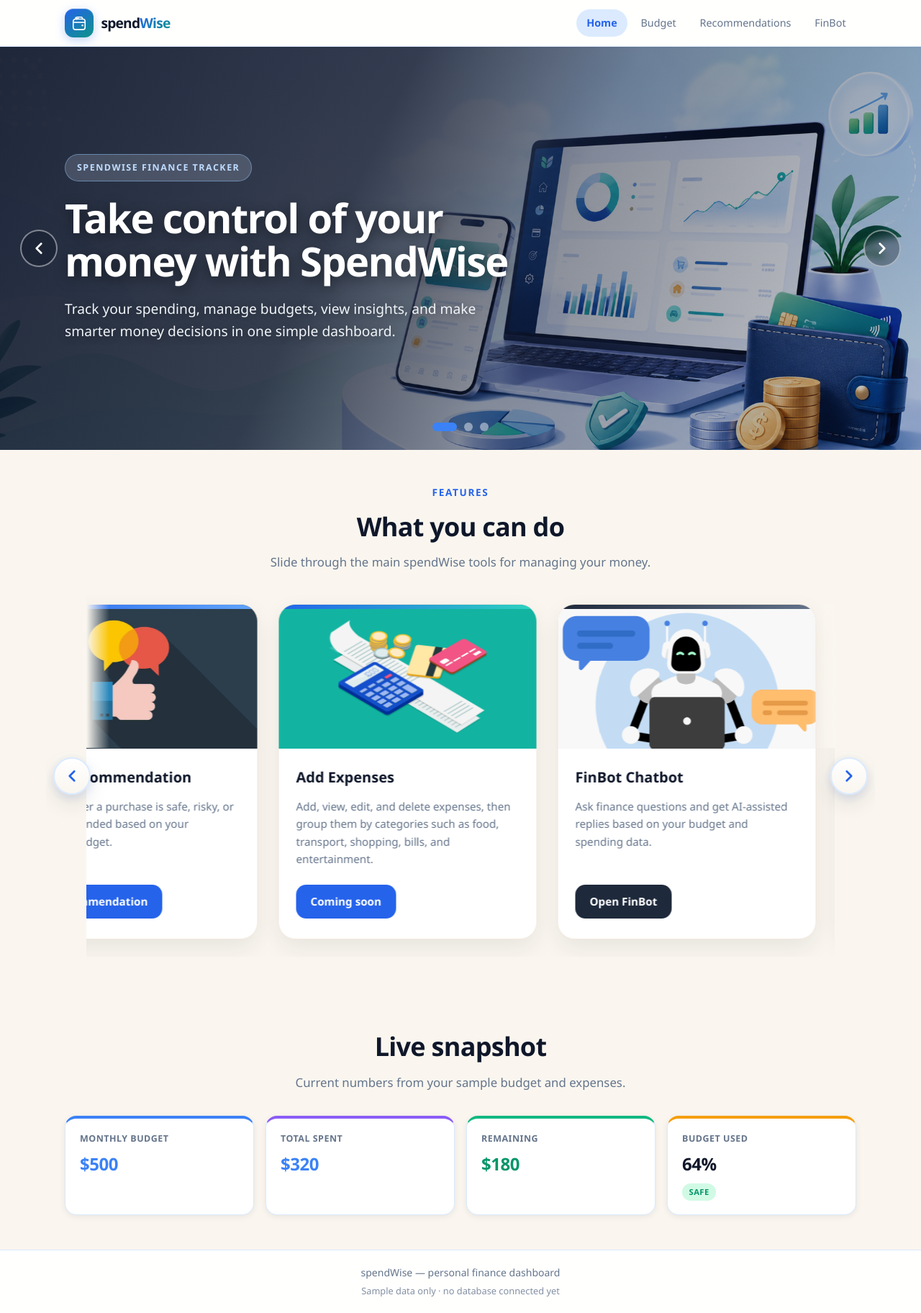
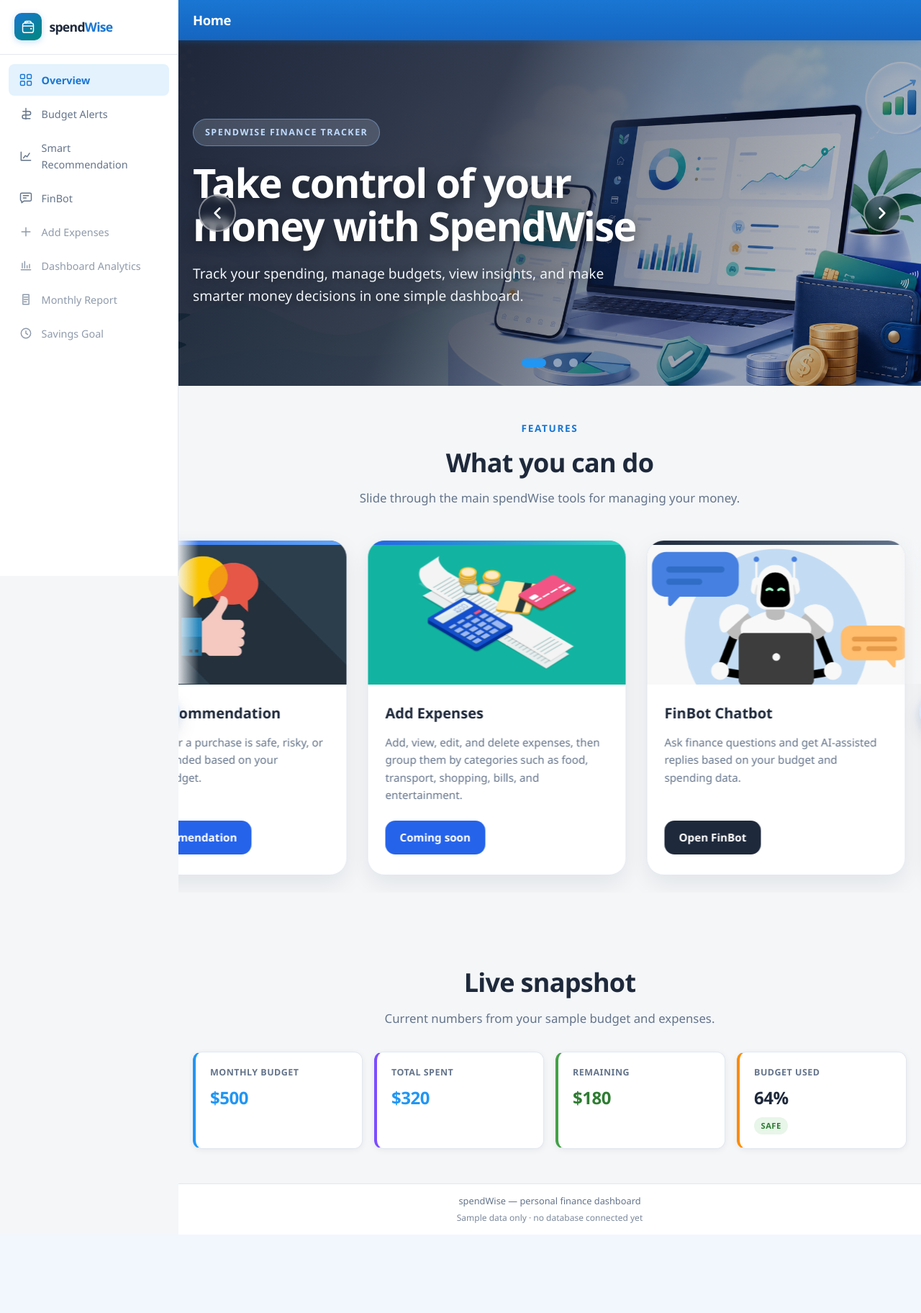
Before and after one commit to chengxunRP/Team1-FinanceTracker-project, a Node server app: page / in a window 1280 px wide. Shown: the whole page at 72% size. After the commit the page ends 1715 px from the top, so only its background shows below. Run offline with Node 20, Linux system fonts and the light colour scheme; grey boxes are pictures that could not be loaded.

Commit message:
Redesign website dashboard layout

```diff
--- /dev/null
+++ b/app/public/js/app-shell.js
@@ -0,0 +1,34 @@
+(function () {
+  "use strict";
+
+  var toggle = document.getElementById("sidebarToggle");
+  var backdrop = document.getElementById("sidebarBackdrop");
+
+  function setSidebarOpen(isOpen) {
+    document.body.classList.toggle("sidebar-open", isOpen);
+    if (toggle) {
+      toggle.setAttribute("aria-expanded", isOpen ? "true" : "false");
+    }
+    if (backdrop) {
+      backdrop.hidden = !isOpen;
+    }
+  }
+
+  if (toggle) {
+    toggle.addEventListener("click", function () {
+      setSidebarOpen(!document.body.classList.contains("sidebar-open"));
+    });
+  }
+
+  if (backdrop) {
+    backdrop.addEventListener("click", function () {
+      setSidebarOpen(false);
+    });
+  }
+
+  window.addEventListener("resize", function () {
+    if (window.innerWidth > 991) {
+      setSidebarOpen(false);
+    }
+  });
+})();
--- a/app/public/style.css
+++ b/app/public/style.css
@@ -1,55 +1,59 @@
-/* spendWise — light finance-app theme */
+/* spendWise — finance dashboard theme */
 
 :root {
   --white: #ffffff;
   --surface: #ffffff;
-  --surface-elevated: #f8fafc;
-  --bg: #faf6ef;
-  --bg-soft: #fbf7f0;
-  --bg-mint: #fdf6ec;
+  --surface-elevated: #ffffff;
+  --bg: #f4f6f8;
+  --bg-soft: #f5f7fa;
+  --bg-mint: #eef2f6;
   --grey-50: #f8fafc;
   --grey-100: #f1f5f9;
-  --grey-200: #dbeafe;
+  --grey-200: #e2e8f0;
   --grey-300: #cbd5e1;
-  --text: #0f172a;
+  --text: #1e293b;
   --text-muted: #64748b;
-  --text-on-bg: #0f172a;
+  --text-on-bg: #1e293b;
   --text-muted-on-bg: #64748b;
-  --blue: #2563eb;
-  --blue-mid: #3b82f6;
-  --blue-light: #dbeafe;
-  --teal: #0d9488;
-  --teal-light: #ccfbf1;
-  --green: #059669;
-  --green-light: #d1fae5;
-  --warning: #d97706;
-  --warning-light: #fef3c7;
-  --warning-text: #92400e;
-  --danger: #dc2626;
-  --danger-light: #fee2e2;
-  --danger-text: #991b1b;
-  --success-border: #86efac;
-  --warning-border: #fcd34d;
-  --danger-border: #fca5a5;
-  --border-soft: #dbeafe;
-  --radius: 16px;
-  --radius-sm: 10px;
-  --radius-lg: 20px;
-  --shadow-xs: 0 1px 2px rgba(15, 23, 42, 0.06);
-  --shadow-sm: 0 2px 8px rgba(15, 23, 42, 0.08);
-  --shadow: 0 8px 30px rgba(15, 23, 42, 0.12);
-  --max-width: 1140px;
+  --blue: #1976d2;
+  --blue-mid: #2196f3;
+  --blue-light: #e3f2fd;
+  --blue-dark: #1565c0;
+  --teal: #00897b;
+  --teal-light: #e0f2f1;
+  --green: #2e7d32;
+  --green-light: #e8f5e9;
+  --warning: #ed6c02;
+  --warning-light: #fff3e0;
+  --warning-text: #e65100;
+  --danger: #d32f2f;
+  --danger-light: #ffebee;
+  --danger-text: #c62828;
+  --success-border: #81c784;
+  --warning-border: #ffb74d;
+  --danger-border: #e57373;
+  --border-soft: #e2e8f0;
+  --radius: 12px;
+  --radius-sm: 8px;
+  --radius-lg: 16px;
+  --shadow-xs: 0 1px 2px rgba(15, 23, 42, 0.05);
+  --shadow-sm: 0 2px 8px rgba(15, 23, 42, 0.06);
+  --shadow: 0 4px 20px rgba(15, 23, 42, 0.08);
+  --max-width: 1200px;
+  --sidebar-width: 248px;
+  --topbar-height: 56px;
   --font: "Segoe UI", system-ui, -apple-system, BlinkMacSystemFont, sans-serif;
 }
 
 *, *::before, *::after { box-sizing: border-box; }
 
-body {
+body,
+.app-body {
   margin: 0;
   min-height: 100vh;
   font-family: var(--font);
   font-size: 1rem;
-  background: linear-gradient(180deg, var(--bg) 0%, var(--bg-soft) 100%);
+  background: var(--bg);
   color: var(--text);
   line-height: 1.6;
   -webkit-font-smoothing: antialiased;
@@ -58,158 +62,212 @@
 a { color: var(--blue-mid); text-decoration: none; }
 a:hover { color: var(--blue); }
 
-.main {
-  max-width: var(--max-width);
-  margin: 0 auto;
-  padding: 1.5rem 1.25rem 3rem;
-}
-
-body.page-home .main {
-  max-width: none;
-  padding: 0;
-  width: 100%;
-  position: relative;
-  z-index: 1;
-}
-
-/* ----- Navbar ----- */
-.site-header {
-  background: rgba(255, 255, 255, 0.92);
-  backdrop-filter: blur(12px);
-  border-bottom: 1px solid var(--border-soft);
-  box-shadow: var(--shadow-xs);
+/* ----- App shell layout ----- */
+
+.app-shell {
+  display: flex;
+  min-height: 100vh;
+}
+
+.app-sidebar {
+  width: var(--sidebar-width);
+  flex-shrink: 0;
+  background: var(--white);
+  border-right: 1px solid var(--border-soft);
+  display: flex;
+  flex-direction: column;
   position: sticky;
   top: 0;
-  z-index: 1000;
-  isolation: isolate;
-}
-
-.header-inner {
-  max-width: var(--max-width);
-  margin: 0 auto;
-  padding: 0.75rem 1.25rem;
-  display: flex;
-  align-items: center;
-  justify-content: space-between;
-  gap: 1rem;
-  position: relative;
-  z-index: 1;
-}
-
-.nav {
-  display: flex;
-  gap: 0.25rem;
-  flex-wrap: wrap;
-  position: relative;
-  z-index: 2;
-}
-
-.logo {
+  height: 100vh;
+  overflow-y: auto;
+  z-index: 200;
+}
+
+.sidebar-brand {
   display: flex;
   align-items: center;
   gap: 0.65rem;
-  font-weight: 700;
-  font-size: 1.15rem;
-  color: var(--text);
+  padding: 1.15rem 1.25rem;
   text-decoration: none;
-  letter-spacing: -0.03em;
-}
-
-.logo:hover { text-decoration: none; }
-.logo:hover .logo-text { color: var(--text); }
-.logo:hover .logo-text-accent { filter: brightness(1.08); }
-
-.logo-icon {
-  width: 40px;
-  height: 40px;
-  background: linear-gradient(145deg, var(--blue) 0%, var(--teal) 100%);
-  color: #ffffff;
-  border-radius: 12px;
+  border-bottom: 1px solid var(--border-soft);
+}
+
+.sidebar-brand:hover { text-decoration: none; }
+
+.sidebar-nav {
+  display: flex;
+  flex-direction: column;
+  gap: 0.2rem;
+  padding: 0.85rem 0.75rem 1.25rem;
+}
+
+.sidebar-link {
   display: flex;
   align-items: center;
-  justify-content: center;
-  flex-shrink: 0;
-  box-shadow:
-    0 4px 14px rgba(37, 99, 235, 0.28),
-    inset 0 1px 0 rgba(255, 255, 255, 0.22);
-  transition: transform 0.2s ease, box-shadow 0.2s ease;
-}
-
-.logo:hover .logo-icon {
-  transform: translateY(-1px);
-  box-shadow:
-    0 6px 18px rgba(37, 99, 235, 0.34),
-    inset 0 1px 0 rgba(255, 255, 255, 0.22);
-}
-
-.logo-mark {
-  width: 22px;
-  height: 22px;
-  display: block;
-}
-
-.logo-text {
-  font-size: 1.2rem;
-  font-weight: 700;
-  color: var(--text);
-  letter-spacing: -0.04em;
-}
-
-.logo-text-accent {
-  font-weight: 800;
-  background: linear-gradient(135deg, var(--blue) 0%, var(--teal) 100%);
-  -webkit-background-clip: text;
-  background-clip: text;
-  color: transparent;
-}
-
-.nav-link {
-  color: var(--text-muted);
-  padding: 0.45rem 0.9rem;
-  border-radius: 999px;
+  gap: 0.75rem;
+  padding: 0.65rem 0.85rem;
+  border-radius: var(--radius-sm);
+  color: var(--text-muted);
   font-size: 0.9rem;
   font-weight: 500;
   text-decoration: none;
   transition: background 0.15s, color 0.15s;
-  position: relative;
-  z-index: 1;
-}
-
-.nav-link:hover {
+}
+
+.sidebar-link:hover {
   background: var(--grey-100);
   color: var(--text);
   text-decoration: none;
 }
 
-.nav-link--active {
+.sidebar-link--active {
   background: var(--blue-light);
   color: var(--blue);
   font-weight: 600;
 }
 
-/* ----- Footer ----- */
-.site-footer {
-  background: rgba(255, 255, 255, 0.95);
+.sidebar-link--soon {
+  opacity: 0.72;
+}
+
+.sidebar-icon {
+  width: 20px;
+  height: 20px;
+  flex-shrink: 0;
+}
+
+.app-main {
+  flex: 1;
+  min-width: 0;
+  display: flex;
+  flex-direction: column;
+  min-height: 100vh;
+}
+
+.app-topbar {
+  height: var(--topbar-height);
+  flex-shrink: 0;
+  display: flex;
+  align-items: center;
+  gap: 0.85rem;
+  padding: 0 1.25rem;
+  background: linear-gradient(180deg, var(--blue) 0%, var(--blue-dark) 100%);
+  color: var(--white);
+  box-shadow: 0 2px 8px rgba(25, 118, 210, 0.25);
+  position: sticky;
+  top: 0;
+  z-index: 100;
+}
+
+.topbar-title {
+  margin: 0;
+  font-size: 1.15rem;
+  font-weight: 600;
+  letter-spacing: -0.02em;
+}
+
+.sidebar-toggle {
+  display: none;
+  align-items: center;
+  justify-content: center;
+  width: 40px;
+  height: 40px;
+  padding: 0;
+  border: none;
+  border-radius: var(--radius-sm);
+  background: rgba(255, 255, 255, 0.12);
+  color: var(--white);
+  cursor: pointer;
+}
+
+.sidebar-toggle svg {
+  width: 22px;
+  height: 22px;
+}
+
+.sidebar-toggle:hover {
+  background: rgba(255, 255, 255, 0.2);
+}
+
+.app-content {
+  flex: 1;
+  padding: 1.35rem 1.5rem 2rem;
+  max-width: 100%;
+}
+
+.app-content--home {
+  padding: 0;
+}
+
+.app-footer {
+  padding: 0.85rem 1.5rem;
   border-top: 1px solid var(--border-soft);
-  padding: 1.25rem;
-}
-
-.footer-inner {
+  background: var(--white);
+  text-align: center;
+}
+
+.app-footer p {
+  margin: 0;
+  font-size: 0.8rem;
+  color: var(--text-muted);
+}
+
+.app-footer .footer-note {
+  margin-top: 0.2rem !important;
+  font-size: 0.75rem !important;
+  opacity: 0.85;
+}
+
+.app-content:not(.app-content--home) {
+  width: 100%;
   max-width: var(--max-width);
-  margin: 0 auto;
-  text-align: center;
-}
-
-.site-footer p {
-  margin: 0;
-  font-size: 0.875rem;
-  color: var(--text-muted);
-}
-
-.footer-note {
-  margin-top: 0.25rem !important;
-  font-size: 0.8rem !important;
-  opacity: 0.8;
+  margin-left: auto;
+  margin-right: auto;
+}
+
+.sidebar-backdrop {
+  display: none;
+  position: fixed;
+  inset: 0;
+  background: rgba(15, 23, 42, 0.45);
+  z-index: 150;
+}
+
+.sidebar-backdrop:not([hidden]) {
+  display: block;
+}
+
+/* ----- Brand logo ----- */
+
+.logo-icon {
+  width: 38px;
+  height: 38px;
+  background: linear-gradient(145deg, var(--blue) 0%, var(--teal) 100%);
+  color: #ffffff;
+  border-radius: 10px;
+  display: flex;
+  align-items: center;
+  justify-content: center;
+  flex-shrink: 0;
+  box-shadow: 0 2px 8px rgba(25, 118, 210, 0.25);
+}
+
+.logo-mark {
+  width: 20px;
+  height: 20px;
+  display: block;
+}
+
+.logo-text {
+  font-size: 1.1rem;
+  font-weight: 700;
+  color: var(--text);
+  letter-spacing: -0.04em;
+}
+
+.logo-text-accent {
+  font-weight: 800;
+  color: var(--blue);
 }
 
 /* ----- Typography ----- */
@@ -417,17 +480,16 @@
 .stat-card {
   background: var(--surface);
   border: 1px solid var(--border-soft);
-  border-top: 4px solid var(--blue-mid);
   border-radius: var(--radius);
   padding: 1.15rem 1.25rem;
   box-shadow: var(--shadow-sm);
   color: var(--text);
 }
 
-.stat-grid .stat-card:nth-child(1) { border-top-color: #3b82f6; }
-.stat-grid .stat-card:nth-child(2) { border-top-color: #8b5cf6; }
-.stat-grid .stat-card:nth-child(3) { border-top-color: #10b981; }
-.stat-grid .stat-card:nth-child(4) { border-top-color: #f59e0b; }
+.stat-grid .stat-card:nth-child(1) { border-left: 4px solid #2196f3; }
+.stat-grid .stat-card:nth-child(2) { border-left: 4px solid #7c4dff; }
+.stat-grid .stat-card:nth-child(3) { border-left: 4px solid #43a047; }
+.stat-grid .stat-card:nth-child(4) { border-left: 4px solid #fb8c00; }
 
 .stat-card__label {
   display: block;
@@ -479,7 +541,7 @@
 
 .home-page-pro {
   --home-bg: var(--bg);
-  --home-border: #f3e7dc;
+  --home-border: var(--border-soft);
   --home-accent: var(--blue);
   --home-navy: #1a2332;
   background: var(--home-bg);
@@ -542,9 +604,10 @@
 .hero-slider-section {
   position: relative;
   width: 100%;
-  height: 560px;
+  height: 480px;
   overflow: hidden;
   background: var(--home-navy);
+  border-radius: 0;
 }
 
 .hero-slides {
--- a/app/views/partials/footer.ejs
+++ b/app/views/partials/footer.ejs
@@ -1,9 +1,13 @@
-  </main>
-  <footer class="site-footer">
-    <div class="footer-inner">
-      <p>spendWise — personal finance dashboard</p>
-      <p class="footer-note">Sample data only · no database connected yet</p>
+      </main>
+
+      <footer class="app-footer">
+        <p>spendWise — personal finance dashboard</p>
+        <p class="footer-note">Sample data only · no database connected yet</p>
+      </footer>
     </div>
-  </footer>
+  </div>
+
+  <div class="sidebar-backdrop" id="sidebarBackdrop" hidden></div>
+  <script src="/js/app-shell.js"></script>
 </body>
 </html>
--- a/app/views/partials/header.ejs
+++ b/app/views/partials/header.ejs
@@ -7,10 +7,10 @@
   <link rel="icon" href="/favicon.svg" type="image/svg+xml">
   <link rel="stylesheet" href="/style.css">
 </head>
-<body<% if (typeof activePage !== 'undefined' && activePage === 'home') { %> class="page-home"<% } %>>
-  <header class="site-header">
-    <div class="header-inner">
-      <a href="/" class="logo" aria-label="spendWise home">
+<body class="app-body">
+  <div class="app-shell">
+    <aside class="app-sidebar" id="appSidebar" aria-label="Main navigation">
+      <a href="/" class="sidebar-brand" aria-label="spendWise home">
         <span class="logo-icon" aria-hidden="true">
           <svg class="logo-mark" viewBox="0 0 24 24" fill="none" xmlns="http://www.w3.org/2000/svg">
             <path d="M3 9.5C3 7.567 4.567 6 6.5 6H17.5C19.433 6 21 7.567 21 9.5V18.5C21 20.433 19.433 22 17.5 22H6.5C4.567 22 3 20.433 3 18.5V9.5Z" stroke="currentColor" stroke-width="1.75" stroke-linejoin="round"/>
@@ -22,12 +22,49 @@
         </span>
         <span class="logo-text">spend<span class="logo-text-accent">Wise</span></span>
       </a>
-      <nav class="nav" aria-label="Main navigation">
-        <a href="/" class="nav-link<%= activePage === 'home' ? ' nav-link--active' : '' %>">Home</a>
-        <a href="/budget" class="nav-link<%= activePage === 'budget' ? ' nav-link--active' : '' %>">Budget</a>
-        <a href="/recommendation" class="nav-link<%= activePage === 'recommendation' ? ' nav-link--active' : '' %>">Recommendations</a>
-        <a href="/chatbot" class="nav-link<%= activePage === 'chatbot' ? ' nav-link--active' : '' %>">FinBot</a>
+
+      <nav class="sidebar-nav">
+        <a href="/" class="sidebar-link<%= activePage === 'home' ? ' sidebar-link--active' : '' %>">
+          <svg class="sidebar-icon" viewBox="0 0 24 24" fill="none" aria-hidden="true"><rect x="3" y="3" width="7" height="7" rx="1.5" stroke="currentColor" stroke-width="1.75"/><rect x="14" y="3" width="7" height="7" rx="1.5" stroke="currentColor" stroke-width="1.75"/><rect x="3" y="14" width="7" height="7" rx="1.5" stroke="currentColor" stroke-width="1.75"/><rect x="14" y="14" width="7" height="7" rx="1.5" stroke="currentColor" stroke-width="1.75"/></svg>
+          <span>Overview</span>
+        </a>
+        <a href="/budget" class="sidebar-link<%= activePage === 'budget' ? ' sidebar-link--active' : '' %>">
+          <svg class="sidebar-icon" viewBox="0 0 24 24" fill="none" aria-hidden="true"><path d="M12 3v18M7 8h10a3 3 0 010 6H9a3 3 0 000 6h10" stroke="currentColor" stroke-width="1.75" stroke-linecap="round" stroke-linejoin="round"/></svg>
+          <span>Budget Alerts</span>
+        </a>
+        <a href="/recommendation" class="sidebar-link<%= activePage === 'recommendation' ? ' sidebar-link--active' : '' %>">
+          <svg class="sidebar-icon" viewBox="0 0 24 24" fill="none" aria-hidden="true"><path d="M4 19V5M4 19h16M8 15l3-4 3 2 4-6" stroke="currentColor" stroke-width="1.75" stroke-linecap="round" stroke-linejoin="round"/></svg>
+          <span>Smart Recommendation</span>
+        </a>
+        <a href="/chatbot" class="sidebar-link<%= activePage === 'chatbot' ? ' sidebar-link--active' : '' %>">
+          <svg class="sidebar-icon" viewBox="0 0 24 24" fill="none" aria-hidden="true"><path d="M7 8h10M7 12h6M5 4h14a2 2 0 012 2v9a2 2 0 01-2 2H9l-4 3v-3H5a2 2 0 01-2-2V6a2 2 0 012-2z" stroke="currentColor" stroke-width="1.75" stroke-linejoin="round"/></svg>
+          <span>FinBot</span>
+        </a>
+        <a href="#" class="sidebar-link sidebar-link--soon">
+          <svg class="sidebar-icon" viewBox="0 0 24 24" fill="none" aria-hidden="true"><path d="M12 5v14M5 12h14" stroke="currentColor" stroke-width="1.75" stroke-linecap="round"/></svg>
+          <span>Add Expenses</span>
+        </a>
+        <a href="#" class="sidebar-link sidebar-link--soon">
+          <svg class="sidebar-icon" viewBox="0 0 24 24" fill="none" aria-hidden="true"><path d="M4 19h16M6 16V8M10 16V5M14 16v-4M18 16V10" stroke="currentColor" stroke-width="1.75" stroke-linecap="round"/></svg>
+          <span>Dashboard Analytics</span>
+        </a>
+        <a href="#" class="sidebar-link sidebar-link--soon">
+          <svg class="sidebar-icon" viewBox="0 0 24 24" fill="none" aria-hidden="true"><path d="M7 4h10v16H7zM9 8h6M9 12h6M9 16h4" stroke="currentColor" stroke-width="1.75" stroke-linecap="round" stroke-linejoin="round"/></svg>
+          <span>Monthly Report</span>
+        </a>
+        <a href="#" class="sidebar-link sidebar-link--soon">
+          <svg class="sidebar-icon" viewBox="0 0 24 24" fill="none" aria-hidden="true"><circle cx="12" cy="12" r="8" stroke="currentColor" stroke-width="1.75"/><path d="M12 8v4l3 2" stroke="currentColor" stroke-width="1.75" stroke-linecap="round"/></svg>
+          <span>Savings Goal</span>
+        </a>
       </nav>
-    </div>
-  </header>
-  <main class="main">
+    </aside>
+
+    <div class="app-main">
+      <header class="app-topbar">
+        <button type="button" class="sidebar-toggle" id="sidebarToggle" aria-label="Toggle menu" aria-expanded="false" aria-controls="appSidebar">
+          <svg viewBox="0 0 24 24" fill="none" aria-hidden="true"><path d="M4 7h16M4 12h16M4 17h16" stroke="currentColor" stroke-width="2" stroke-linecap="round"/></svg>
+        </button>
+        <h1 class="topbar-title"><%= pageTitle %></h1>
+      </header>
+
+      <main class="app-content<%= typeof activePage !== 'undefined' && activePage === 'home' ? ' app-content--home' : '' %>">
```
Also changed, not shown: other parts of app/public/style.css (+33 -13 lines).
